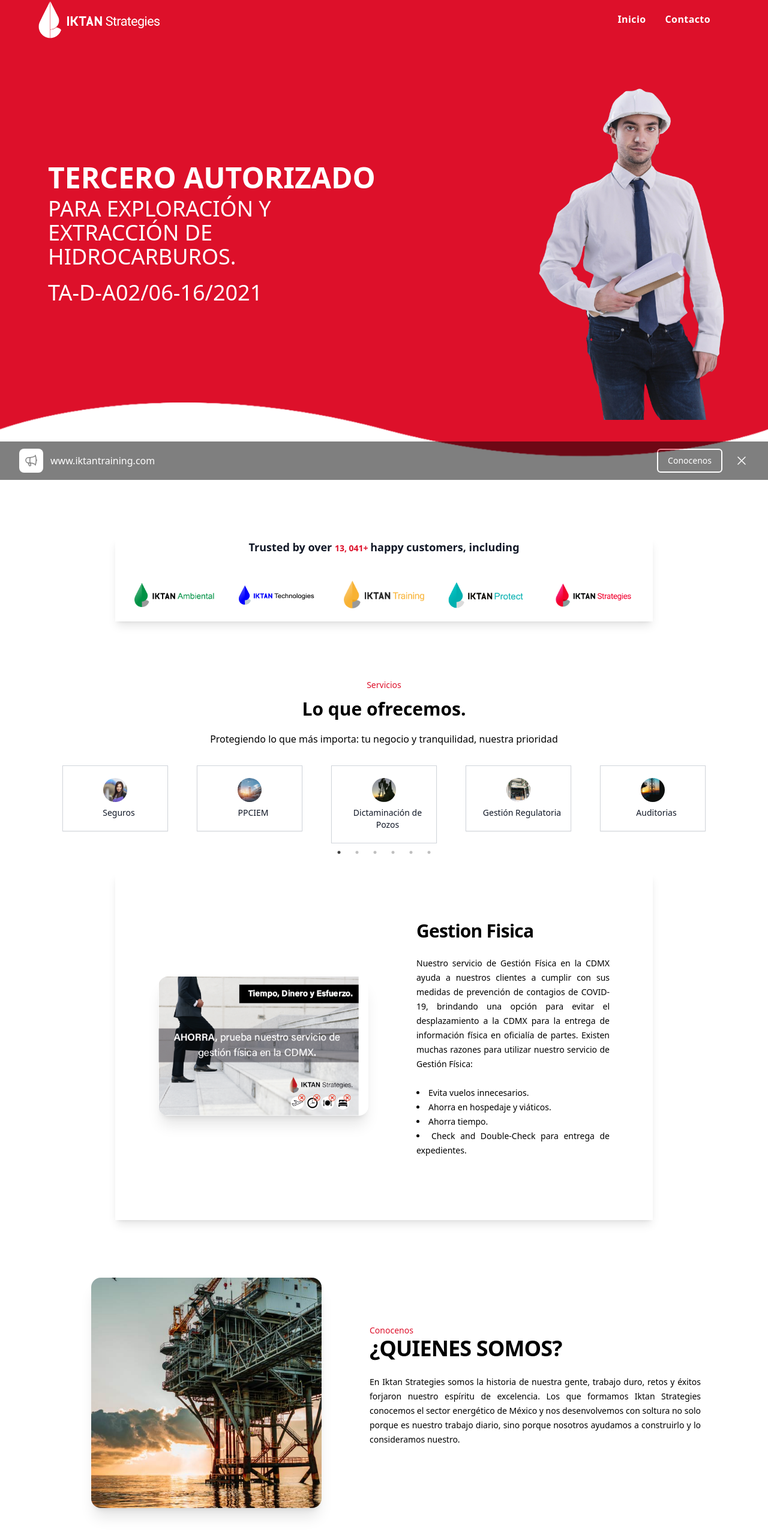
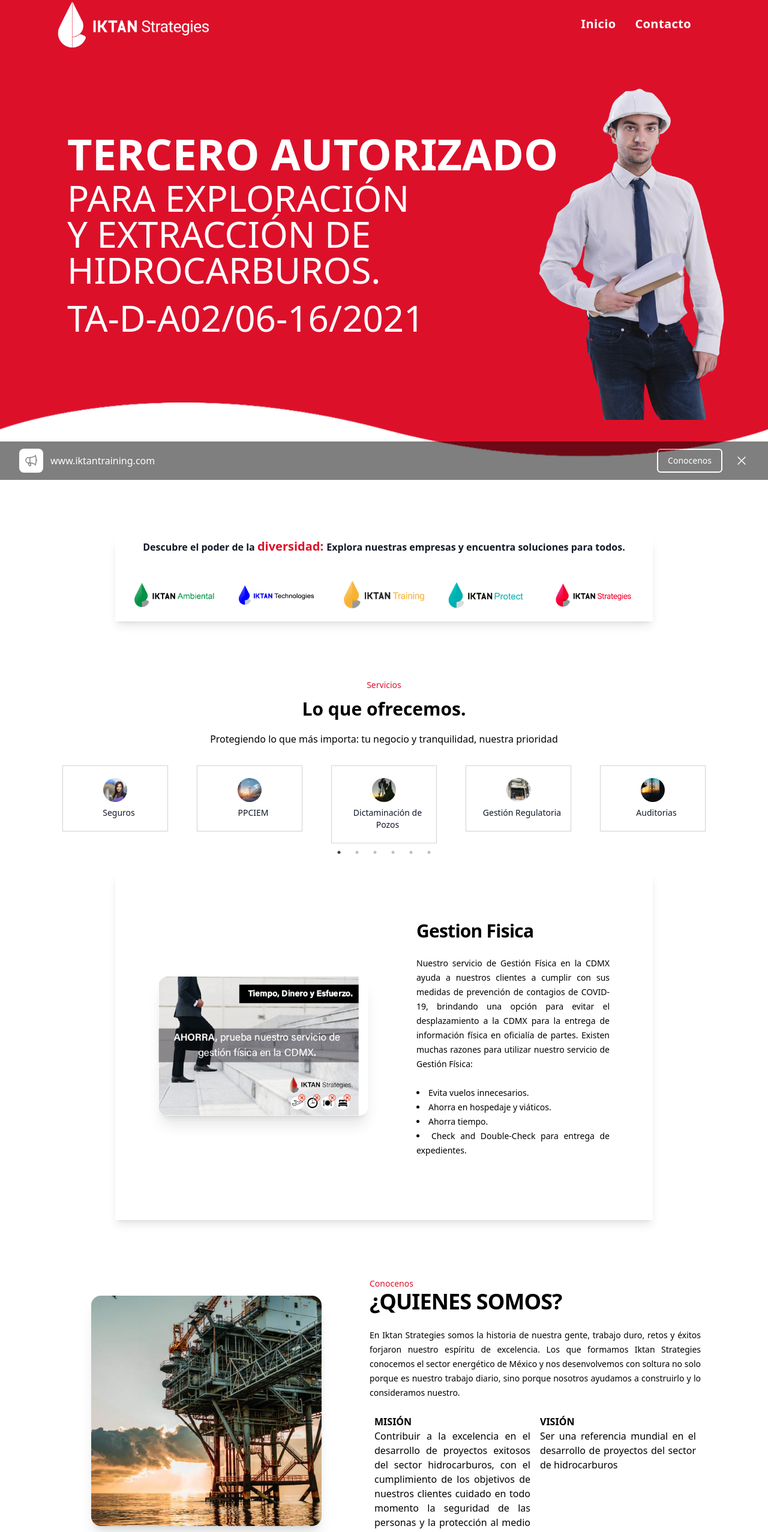
Before and after one commit to AlanVenegasT/Frontend-IktanStrategies, a React (Vite) app: page / in a window 1280 px wide. Shown: the top 2554 px of the page at 60% size. Built offline with nearby package versions, Linux system fonts and the light colour scheme.

Commit message:
actualizacion footer y mision , vision

```diff
--- a/src/App.jsx
+++ b/src/App.jsx
@@ -4,6 +4,7 @@
 import Home from "./pages/Home";
 import Politicas from "./pages/Politicas";
 import Contacto from "./pages/Contacto";
+import Loanding4 from "./pages/Loanding4";
 
 
 
@@ -16,9 +17,7 @@
           <Route path="/contacto" element={<Contacto />} />
           <Route path="/politicas" element={<Politicas />} />
         </Route>
-
-
-
+        <Route path="/loanding4" element={<Loanding4 />} />
         <Route path="*" element={<Pagina404 />} />
 
       </Routes>
--- a/src/components/About.jsx
+++ b/src/components/About.jsx
@@ -28,6 +28,7 @@
                   src="Plantamar.jpg"
                   alt=""
                 />
+                <div className='flex-col'>
                   <div className="w-full flex-auto">
                   <h2 className='text-[#DD102A] text-start text-sm '>Conocenos</h2>
                   <h2 className="text-3xl font-bold tracking-tight text-black sm:text-4xl">¿QUIENES SOMOS?</h2>
@@ -43,6 +44,24 @@
                         Discover More
                 </button> */}
                   </div>
+
+                  <div className='flex'>
+                  <div className='basis-1/2 text-justify px-2'> {/*Mision */}
+                    <p className='font-bold'>MISIÓN</p>
+                    <p>Contribuir a la excelencia en el desarrollo de proyectos exitosos del sector hidrocarburos,
+                      con el cumplimiento de los objetivos de nuestros clientes cuidado en todo momento la
+                      seguridad de las personas y la protección al medio ambiente.
+                    </p>
+                  </div>
+                  <div className='basis-1/2 text-justify px-2' > {/*Vision */}
+                    <p className='font-bold'>VISIÓN</p>
+                    <p>Ser una referencia mundial en el desarrollo de proyectos del
+                        sector de hidrocarburos
+                    </p>
+                  </div>
+                  </div>
+                </div>
+
               </div>
             </div>
           </div>
--- a/src/components/Blog.jsx
+++ b/src/components/Blog.jsx
@@ -159,8 +159,8 @@
       </div>
 
 
-
-      <div className="absolute w-[300px] h-32 md:w-[600px] md:h-32 lg:w-[600px] lg:h-32 xl:w-[600px]  xl:h-32 bg-white shadow-md left-1/4 -translate-y-16 -translate-x-14 md:-translate-x-28 lg:translate-x-0 xl:translate-x-16 2xl:translate-x-80 ">
+    <div class="flex justify-center items-center">
+      <div className="absolute w-[300px] h-32 md:w-[600px] md:h-32 lg:w-[600px] lg:h-32 xl:w-[600px]  xl:h-32 bg-white shadow-md  ">
       <h4 className="text-2xl font-semibold text-center pt-4">Tienes un proyecto en mente?</h4>
       <div className="flex justify-center pt-4">
         <Link to="/contacto">
@@ -172,6 +172,7 @@
         </button>
         </Link>
         </div>
+      </div>
     </div>
 
     </div>
--- a/src/components/Elegirnos.jsx
+++ b/src/components/Elegirnos.jsx
@@ -21,7 +21,7 @@
       <div className="bg-white">
         <div className="mx-auto max-w-xs md:max-w-2xl  lg:max-w-4xl xl:max-w-5xl flex flex-col md:flex-col lg:flex-row xl:flex-row  ">
           <div className="basis-1/2 pr-0 md:pr-14 lg:pr-14 xl:pr-14"> {/*Texto */}
-          <h2 className='text-[#DD102A] text-start text-sm '>WHY CHOOSE US</h2>
+          <h2 className='text-[#DD102A] text-start text-sm '>Industria Pozos Petroleros</h2>
           <h3 className="text-2xl font-black py-4">Gestión Regulatoria</h3>
           <p className="pb-4">Los Contratos de E&E conllevan el cumplimiento con múltiples autoridades en alguna de las 400 diferentes posibles gestiones (Autorizaciones, Permisos, Informes, Avisos, Reportes, etc.) derivadas de la regulación vigente.</p>
           <p className="pb-4">Ayudamos a nuestros clientes a obtener la resolución favorable de trámites del Sector Energía (ASEA, CNH, etc.). Contamos con procesos legal y técnicamente robustos, refinados a través de una amplia experiencia en los procesos de gestión de los Reguladores del Sector.</p>
--- a/src/components/Footer.jsx
+++ b/src/components/Footer.jsx
@@ -3,24 +3,22 @@
 
 const navigation = {
   solutions: [
-    { name: " Lorem ipsum dolor, sit amet consectetur adipisicing elit. Quo quasi dignissimos accusamus quisquam maxime, id nemo reprehenderit!. ", href: "#" },
+    { name: "Somos una empresa de consultoría especializada en proyectos del Sector Hidrocarburos en México, orientados al trabajo continuo con excelencia, eficiencia y calidad. ", href: "#" },
 
   ],
   support: [
-    { name: "250 Northern Blvd Suite 324-1033 Albany, Ny 124-1200", href: "#" },
-    { name: "+123 456 789 00", href: "#" },
-    { name: " Contact Us", href: "#" },
+    { name: "CDMX", },
+    { name: "+52 55 8952 7032", },
+    { name: " Contact Us", },
   ],
   company: [
-    { name: "Featuret", href: "#" },
-    { name: "Careers", href: "#" },
-    { name: "Blog Post", href: "#" },
-    { name: "Help & Support", href: "#" },
+    { name: "Blog ",  },
+    { name: "Ayuda y Soporte", },
   ],
   legal: [
-    { name: "About us", href: "#" },
-    { name: "Our clients", href: "#" },
-    { name: "Legal notic", href: "#" },
+    { name: "Quienes somos?",  },
+    { name: "Nuestros clientes", },
+    { name: "Noticias Legales",  },
   ],
   emailc: [
     { name: "", href: "#" },
@@ -120,7 +118,7 @@
         <div className="bg-[#181818]">
           {/* PARTE DE HASTA ABAJO */}
           <div className="py-4 text-center">
-            <p className="mt-8 text-xs leading-5 text-gray-400 md:order-1 md:mt-0">
+            <p className="mt-8 md:text-xl text-base leading-5 text-gray-400 md:order-1 md:mt-0">
               &copy; 2023 Iktan Strategies, Todos los derechos reservados.
             </p>
           </div>
--- a/src/components/Header.jsx
+++ b/src/components/Header.jsx
@@ -14,8 +14,8 @@
   const [isOpen, setIsOpen] = useState(false);
 
   // Clases tailwind
-  const navEstilos1 = "font-roboto text-base font-bold text-black";
-  const navEstilos2 = "font-roboto text-base font-bold text-white";
+  const navEstilos1 = "font-roboto text-xl font-bold text-black";
+  const navEstilos2 = "font-roboto text-xl font-bold text-white";
   useEffect(() => {
     // Funcion Flecha
     const handleScroll = () => {
@@ -44,7 +44,7 @@
     >
 
       {/* :DESKTOP MENU */}
-      <div className="mx-auto flex justify-between items-center px-16">
+      <div className="mx-auto flex justify-between items-center px-24">
         {/* ::Site logo and Name */}
         <Link
           to="/"
@@ -52,7 +52,7 @@
         >
           <span className="sr-only">IKTAN Strategies</span>
           <img
-            className="h-16 w-auto"
+            className="h-20 w-auto"
             // src="LOGO IKTAN STRATEGIES blanco.png"
             src={
               isMenuOpen
@@ -116,7 +116,7 @@
           ))}
           <p className="px-3 py-2 rounded-md text-white bg-[#DD102A] mt-5 flex items-center justify-center text-center">
             <span className="w-8 h-8">{<PhoneIcon />}</span>
-            <span className="pl-3">(+52 1) 55</span>
+            <span className="pl-3">(+52) 55 8952 7032</span>
           </p>
           <p className="px-3 py-2 rounded-md text-white bg-[#DD102A] mt-5 flex items-center justify-center text-center lowercase">
             <EnvelopeIcon
--- a/src/components/Hero.jsx
+++ b/src/components/Hero.jsx
@@ -5,10 +5,10 @@
   return (
     <>
       <div className="relative bg-[#DD102A] flex  items-center h-screen">
-        <div className='flex flex-col pl-20'>
-          <h1 className="text-white sm:text-5xl text-4xl font-bold  mb-2 ">TERCERO AUTORIZADO</h1>
-          <h2 className='text-white sm:text-4xl text-2xl mb-5 w-44 md:w-96 lg:w-96 xl:w-[450px] '>PARA EXPLORACIÓN Y EXTRACCIÓN DE HIDROCARBUROS.</h2>
-          <h2 className='text-white sm:text-4xl text-2xl mb-5'>TA-D-A02/06-16/2021</h2>
+        <div className='flex flex-col pl-28'>
+          <h1 className="text-white xl:text-7xl md:text-5xl sm:text-5xl text-4xl font-bold  mb-2 ">TERCERO AUTORIZADO</h1>
+          <h2 className='text-white xl:text-6xl md:text-4xl sm:text-4xl text-2xl mb-5 w-44 md:w-96 lg:w-96 xl:w-[600px] '>PARA EXPLORACIÓN Y EXTRACCIÓN DE HIDROCARBUROS.</h2>
+          <h2 className='text-white xl:text-6xl md:text-4xl sm:text-4xl text-2xl mb-5'>TA-D-A02/06-16/2021</h2>
           {/* <button
             type="button"
             className="rounded-md bg-white px-3.5 py-2.5 w-28 text-sm font-semibold text-black shadow-sm hover:bg-indigo-500 focus-visible:outline focus-visible:outline-2 focus-visible:outline-offset-2 focus-visible:outline-indigo-600"
--- a/src/components/Logos.jsx
+++ b/src/components/Logos.jsx
@@ -19,11 +19,11 @@
     <div ref={revealRef}>
     <div className="bg-white py-24 sm:py-24">
       <div className="mx-auto max-w-4xl px-6 lg:px-8 shadow-lg pb-5">
-      <h3 className="text-center text-lg font-semibold leading-8 text-gray-900">
-          Trusted by over <span className=' text-[#DD102A] text-sm '> 13, 041+ </span> happy customers, including
+      <h3 className="text-center text- font-semibold leading-8 text-gray-900">
+      Descubre el poder de la <span className=' text-[#DD102A] text-xl '> diversidad: </span>  Explora nuestras empresas y encuentra soluciones para todos.
         </h3>
         <div className="mx-auto mt-10 grid max-w-lg grid-cols-3 items-center gap-x-4 gap-y-10 sm:max-w-xl sm:grid-cols-6 sm:gap-x-10 lg:mx-0 lg:max-w-none lg:grid-cols-5">
-          <Link to="">
+          <Link to="https://iktanambiental.com">
           <img
             className="col-span-2 max-h-12 w-full object-contain lg:col-span-1 duration-700 hover:scale-110"
             src="LOGO IKTAN AMBIENTAL.png"
--- /dev/null
+++ b/src/css/Loanding4.css
@@ -0,0 +1,104 @@
+:root {
+  --border-width: 7px;
+}
+
+* {
+  margin: 0;
+  padding: 0;
+}
+
+.body {
+  min-height: 100vh;
+  display: flex;
+  align-items: center;
+  justify-content: center;
+  background-color: #F0BD0D;
+  font-size: 64px;
+  font-weight: 600;
+}
+
+.h1 {
+  color: white;
+}
+
+.typewrite {
+  position: relative;
+}
+
+.typewrite::after {
+  content: '|';
+  position: absolute;
+  right: 0;
+  color: white;
+  background-color: #F0BD0D;
+  width: 100%;
+  animation: typing 3s steps(30) alternate infinite, line 1s infinite;
+}
+
+@keyframes typing {
+  to {
+    width: 0%;
+  }
+}
+
+@keyframes line {
+  50% {
+    color: transparent;
+  }
+}
+
+/* Modificación para dispositivos móviles */
+@media (max-width: 768px) {
+  .body {
+    font-size: 30px; /* Ajusta el tamaño de fuente para dispositivos móviles */
+  }
+
+  .h1 {
+    font-size: 46px; /* Ajusta el tamaño de fuente para dispositivos móviles */
+  }
+}
+
+
+
+.sec-loading {
+
+  display: flex;
+  align-items: center;
+  justify-content: center;
+  padding-bottom: 20px;
+}
+
+.sec-loading .one {
+  height: 80px;
+  width: 80px;
+  border: var(--border-width) solid white;
+  transform: rotate(45deg);
+  border-radius: 0 50% 50% 50%;
+  position: relative;
+  animation: move 0.5s linear infinite alternate-reverse;
+}
+.sec-loading .one::before {
+  content: "";
+  position: absolute;
+  height: 55%;
+  width: 55%;
+  border-radius: 50%;
+  border: var(--border-width) solid transparent;
+  border-top-color: white;
+  border-bottom-color: white;
+  top: 50%;
+  left: 50%;
+  transform: translate(-50%, -50%);
+  animation: rotate 1s linear infinite;
+}
+
+@keyframes rotate {
+  to {
+    transform: translate(-50%, -50%) rotate(360deg);
+  }
+}
+@keyframes move {
+  to {
+    transform: translateY(15px) rotate(45deg);
+  }
+}
--- /dev/null
+++ b/src/pages/Loanding4.jsx
@@ -0,0 +1,24 @@
+
+import React from 'react';
+import '../css/Loanding4.css';
+
+const Loanding4 = () => {
+    return (
+        <>
+
+            <body class='body'>
+            <div class='flex-direction: column;'>
+                <section class="sec-loading">
+                    <div class="one">
+                    </div>
+                </section>
+
+                <h1 class='typewrite h1'>Iktan Training.....</h1>
+            </div>
+            </body>
+
+        </>
+    )
+}
+
+export default Loanding4
```
Also changed, not shown: src/components/Estadisticas.jsx (+4 -4 lines), src/components/Loanding4.jsx (added). Lines whose indentation alone changed are shown as unchanged.
